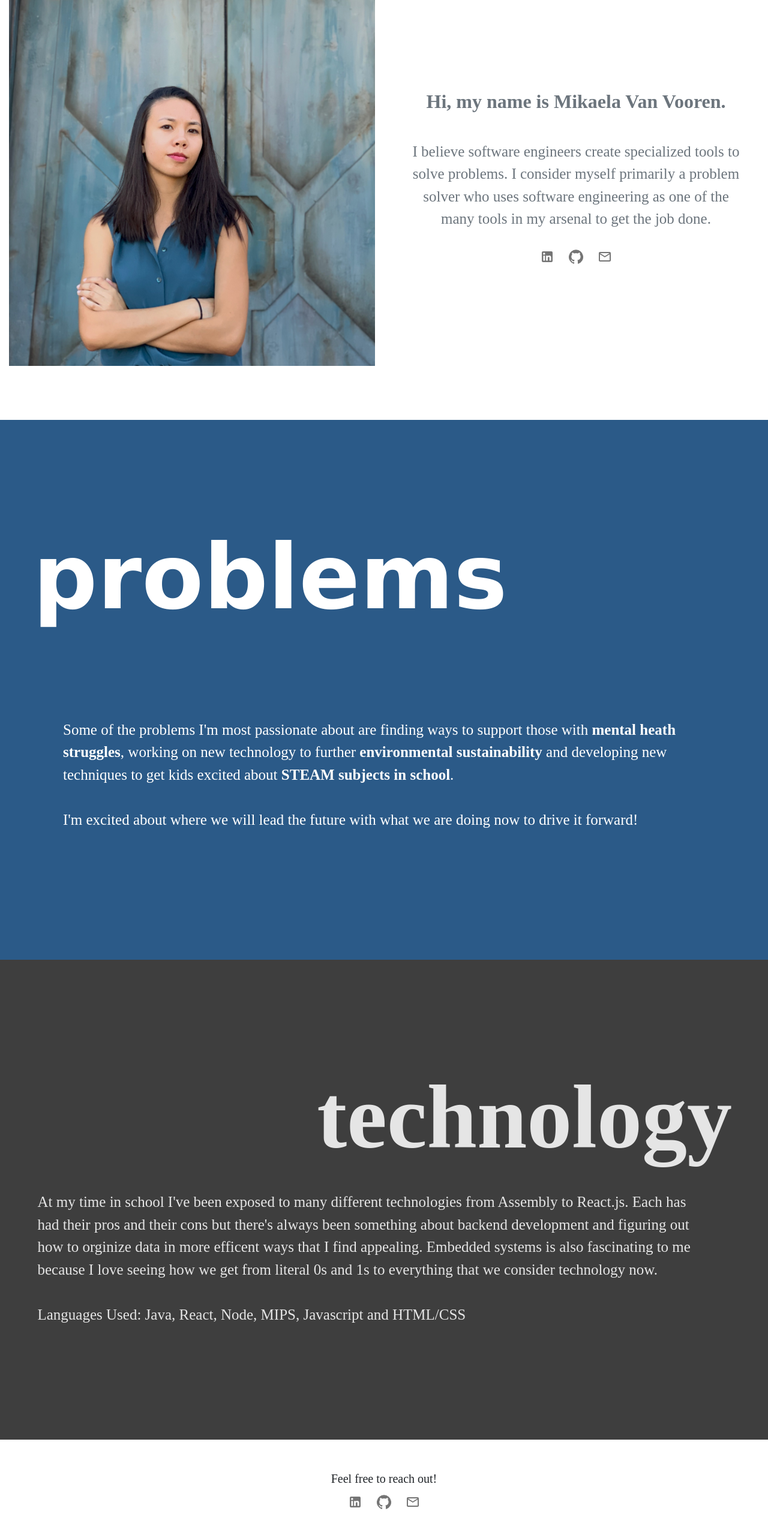
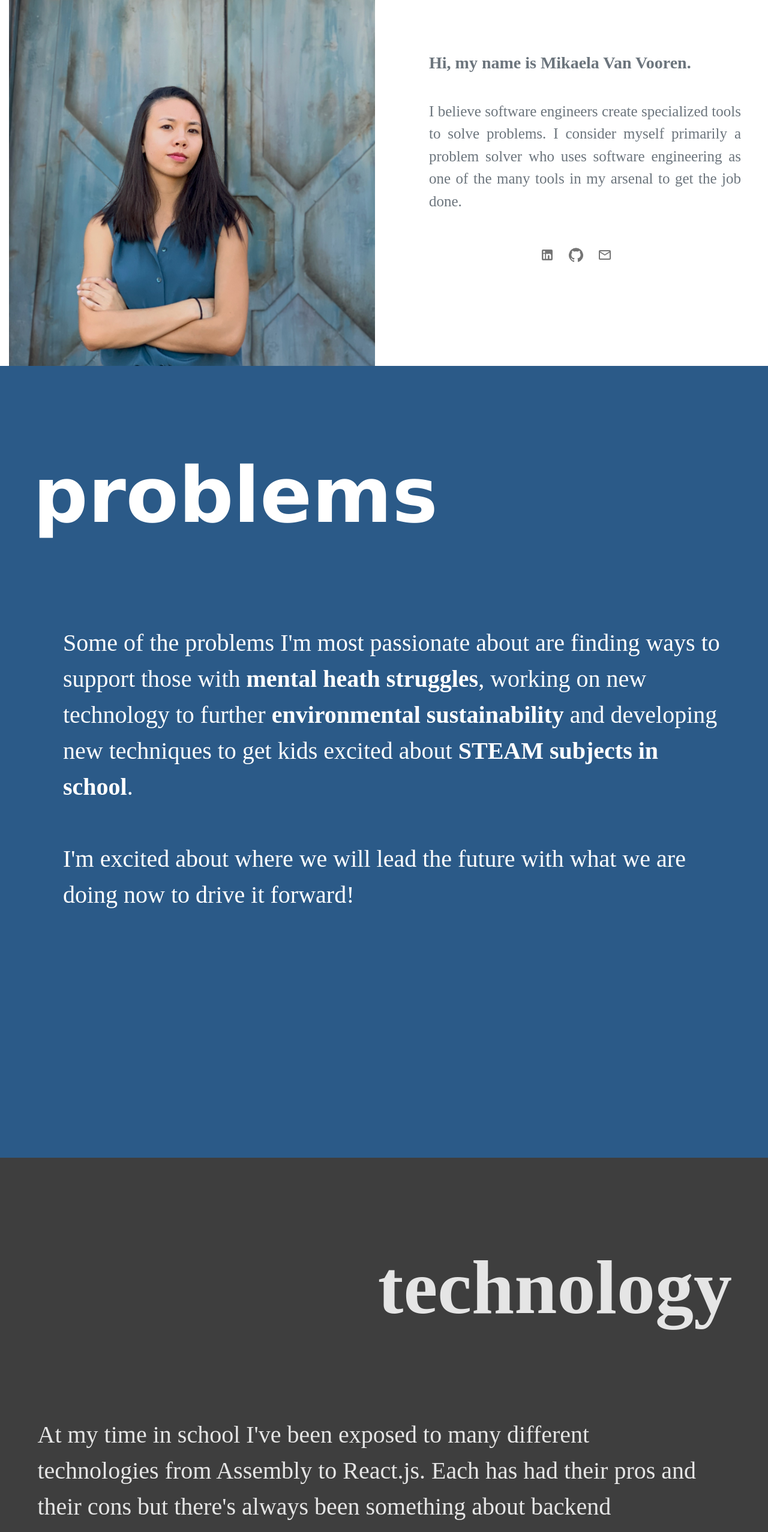
Before and after one commit to mikaelavanvooren/personal-site, a React (Create React App) app: page / in a window 1280 px wide. Shown: the top 2554 px of the page at 60% size. Built offline with nearby package versions, Linux system fonts and the light colour scheme.

Commit message:
Made More Mobile Friendly
Switched px to either em or vh/vw so it’s more responsive.

```diff
--- a/src/App.css
+++ b/src/App.css
@@ -1,6 +1,7 @@
 .App {
   text-align: center;
   font-family: Oxygen;
+  font-size: 5vh;
 }
 
 .App-logo {
@@ -23,32 +24,20 @@
   font-size: calc(10px + 2vmin);
 }
 
-.heading {
-  font-family: Oxygen, Arial, Sans-Serif;
-}
-
 .App-link {
   color: #61dafb;
 }
 
 .main-name {
-  font-size: 65px;
+  font-size: 3vh;
   color: #6593F5;
   font-weight: 45;
   font-width: 350;
   margin-block-end: 0em;
 }
 
-.major {
-  font-size: 20px;
-  color: #8c8c8c;
-  margin-block-start: 0em;
-  margin-block-end: 2em;
-}
-
 #imgContainer {
   margin-left: 0;
-  height: 700px;
   color: #6c757d;
 }
 
@@ -56,51 +45,47 @@
   border: none;
 }
 
-#aboutText {
-  font-family: Oxygen;
+#aboutBio {
   font-size: 25px;
   margin-right: 30px;
-  margin-left: 30px;
-  margin-top: 150px;
-  margin-bottom: 20px;
+  margin-left: 60px;
+  margin-top: 3.5em;
+  text-align: justify;
 }
 
 #infoContainer {
   background-color: #2B5A88;
-  height: 900px;
+  height: 165vh;
   color: white;
   padding-left: 55px;
 }
 
-#aboutMe {
+#problems {
   font-family: Geneva;
   font-weight: 800;
-  font-size: 150px;
+  font-size: 10vw;
   text-align: left;
-  margin-right: 10px;
-  padding-top: 150px;
+  margin-right: 5vw;
+  padding-top: 15vh;
 }
 
 .aboutText {
-  margin-top: 10px;
   text-align: left;
-  font-size: 25px;
-  padding-left: 40px;
-  margin-right: 10px;
+  padding-right: 25vw;
 }
 
 #projectsContainer {
-  height: 800px;
+  height: 185vh;
   padding-right: 60px;
   background-color: #3E3E3E;
   color: #E5E5E5;
-  padding-top: 150px;
+  padding-top: 15vh;
 }
 
 #projects {
   font-family: Bookman;
   font-weight: 800;
-  font-size: 150px;
+  font-size: 10vw;
   text-align: right;
 }
 
@@ -108,7 +93,7 @@
   font-color: white;
   margin-top: 20px;
   margin-bottom: 30px;
-  font-size: 20px;
+  font-size: 3vw;
 }
 
 li {
--- a/src/App.js
+++ b/src/App.js
@@ -16,13 +16,13 @@ function App() {
   return (
     <div className="App">
   		<Container fluid id={"imgContainer"}>
-  			<Row >
-  				<Col>
+  			<Row>
+  				<Col >
 						<Image src="/PersonalPhoto.jpeg" id={"personalPhoto"} fluid/>
 					</Col>
-					<Col>
-						<div id={"aboutText"}><h2><b>Hi, my name is Mikaela Van Vooren.</b></h2> <br/>
-							I believe software engineers create specialized tools to solve problems. I consider myself primarily a problem solver who uses software engineering as one of the many tools in my arsenal to get the job done. <br/>
+					<Col sm={6} xs={12}>
+						<div id={"aboutBio"}><h3><b>Hi, my name is Mikaela Van Vooren.</b></h3> <br/>
+							I believe software engineers create specialized tools to solve problems. I consider myself primarily a problem solver who uses software engineering as one of the many tools in my arsenal to get the job done. <br/> <br/>
 						</div>
 						<IconButton aria-label="linkedin" href="http://linkedin.com/in/mikaelavanvooren/">
 							<LinkedInIcon />
@@ -37,9 +37,9 @@ function App() {
 				</Row>
 			</Container>
 			<Container fluid id={"infoContainer"}>
-			  <div id={"aboutMe"}>problems</div>
+			  <div id={"problems"}>problems</div>
 			  	<Container className="aboutText">
-					  <div><br/><br/><br/>Some of the problems I'm most passionate about are finding ways to support those with <b>mental heath struggles</b>, working on new technology to further <b>environmental sustainability</b> and developing new techniques to get kids excited about <b>STEAM subjects in school</b>. <br/><br/>I'm excited about where we will lead the future with what we are doing now to drive it forward!
+					  <div><br/><br/>Some of the problems I'm most passionate about are finding ways to support those with <b>mental heath struggles</b>, working on new technology to further <b>environmental sustainability</b> and developing new techniques to get kids excited about <b>STEAM subjects in school</b>. <br/><br/>I'm excited about where we will lead the future with what we are doing now to drive it forward!
 					  <br/><br/><br/>
 			  		</div>
 			  	</Container>
@@ -47,7 +47,7 @@ function App() {
 				<Container fluid id={"projectsContainer"}>
 				  <div id={"projects"}>technology</div>
 				  	<Container className="aboutText">
-						  <div>At my time in school I've been exposed to many different technologies from Assembly to React.js. Each has had their pros and their cons but there's always been something about backend development and figuring out how to orginize data in more efficent ways that I find appealing. Embedded systems is also fascinating to me because I love seeing how we get from literal 0s and 1s to everything that we consider technology now.
+						  <div><br/><br/>At my time in school I've been exposed to many different technologies from Assembly to React.js. Each has had their pros and their cons but there's always been something about backend development and figuring out how to orginize data in more efficent ways that I find appealing. Embedded systems is also fascinating to me because I love seeing how we get from literal 0s and 1s to everything that we consider technology now.
 
 						  <br/><br/>Languages Used: Java, React, Node, MIPS, Javascript and HTML/CSS
 				  		</div>
```
